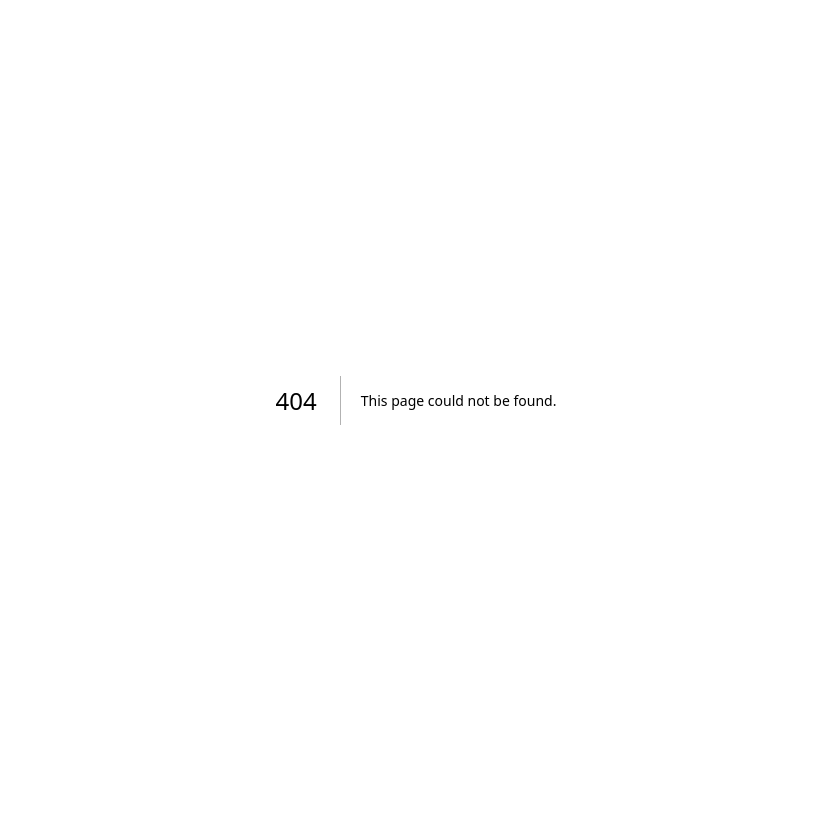
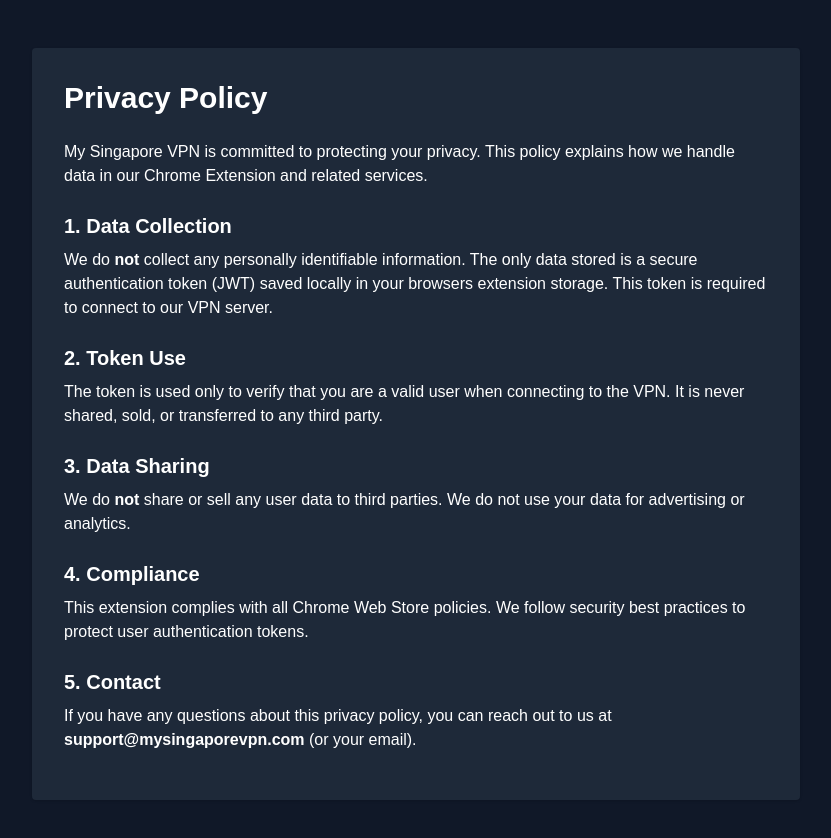
Before and after one commit to AayushGTM6693/My-Vpn-Server, a Next.js app in the folder frontend/: page /privacy-policy in a window 1280 px wide. Before the commit this address had no page. Shown: the top 838 px of the page, without its empty margins (224-1055 px from the left). Before the commit the page ends 800 px from the top, so only its background shows below. Built offline with nearby package versions, Linux system fonts and the light colour scheme.

Commit message:
privacy policy fixes

```diff
--- /dev/null
+++ b/frontend/src/app/privacy-policy/page.tsx
@@ -0,0 +1,50 @@
+// /app/privacy-policy/page.tsx
+"use client";
+
+export default function PrivacyPolicyPage() {
+  return (
+    <div className="min-h-screen bg-gray-900 text-white py-12 px-6">
+      <div className="max-w-3xl mx-auto bg-gray-800 p-8 rounded shadow">
+        <h1 className="text-3xl font-bold mb-6">Privacy Policy</h1>
+        <p className="mb-4">
+          My Singapore VPN is committed to protecting your privacy. This policy
+          explains how we handle data in our Chrome Extension and related
+          services.
+        </p>
+
+        <h2 className="text-xl font-semibold mt-6 mb-2">1. Data Collection</h2>
+        <p className="mb-4">
+          We do <strong>not</strong> collect any personally identifiable
+          information. The only data stored is a secure authentication token
+          (JWT) saved locally in your browsers extension storage. This token is
+          required to connect to our VPN server.
+        </p>
+
+        <h2 className="text-xl font-semibold mt-6 mb-2">2. Token Use</h2>
+        <p className="mb-4">
+          The token is used only to verify that you are a valid user when
+          connecting to the VPN. It is never shared, sold, or transferred to any
+          third party.
+        </p>
+
+        <h2 className="text-xl font-semibold mt-6 mb-2">3. Data Sharing</h2>
+        <p className="mb-4">
+          We do <strong>not</strong> share or sell any user data to third
+          parties. We do not use your data for advertising or analytics.
+        </p>
+
+        <h2 className="text-xl font-semibold mt-6 mb-2">4. Compliance</h2>
+        <p className="mb-4">
+          This extension complies with all Chrome Web Store policies. We follow
+          security best practices to protect user authentication tokens.
+        </p>
+
+        <h2 className="text-xl font-semibold mt-6 mb-2">5. Contact</h2>
+        <p className="mb-4">
+          If you have any questions about this privacy policy, you can reach out
+          to us at <strong>support@mysingaporevpn.com</strong> (or your email).
+        </p>
+      </div>
+    </div>
+  );
+}
```
